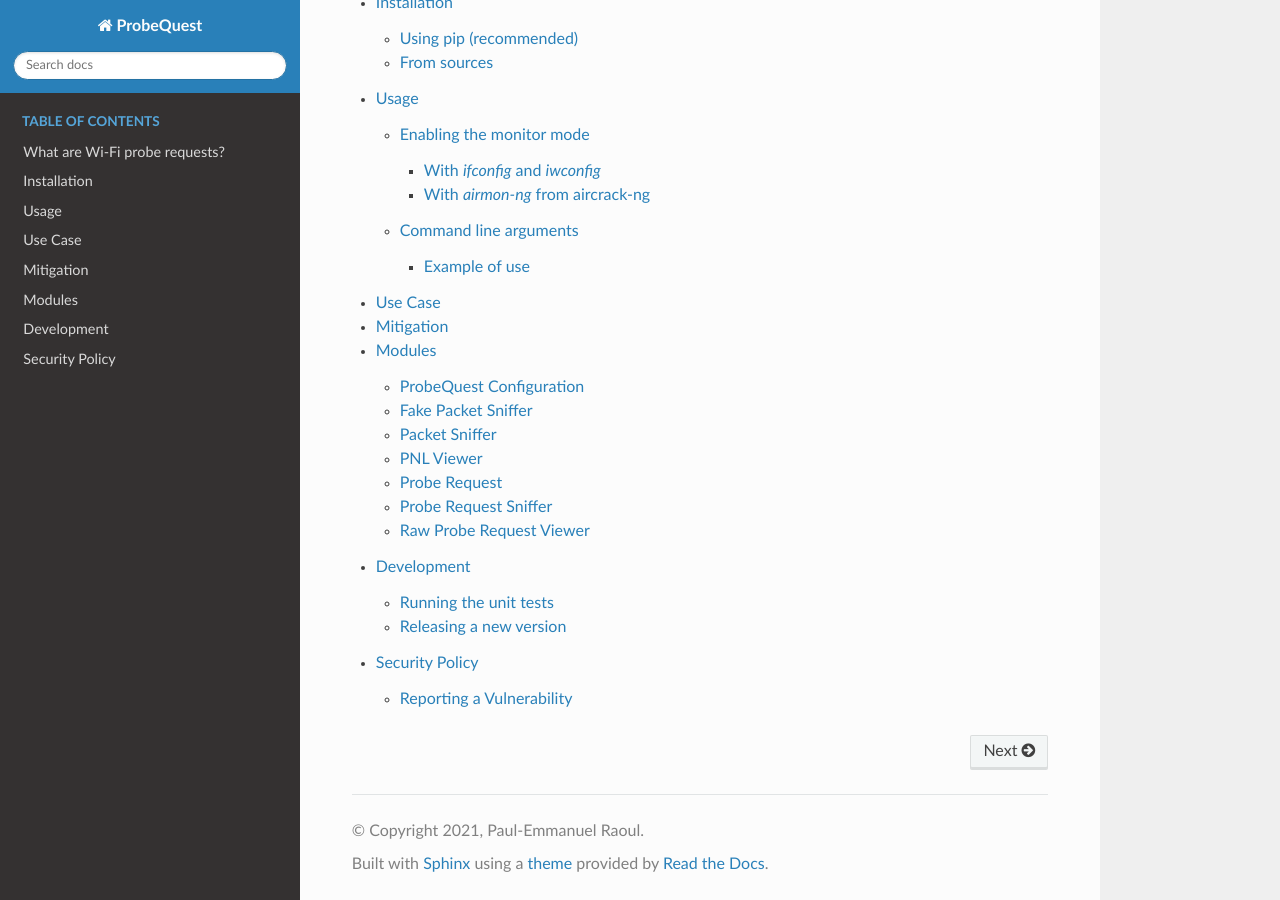
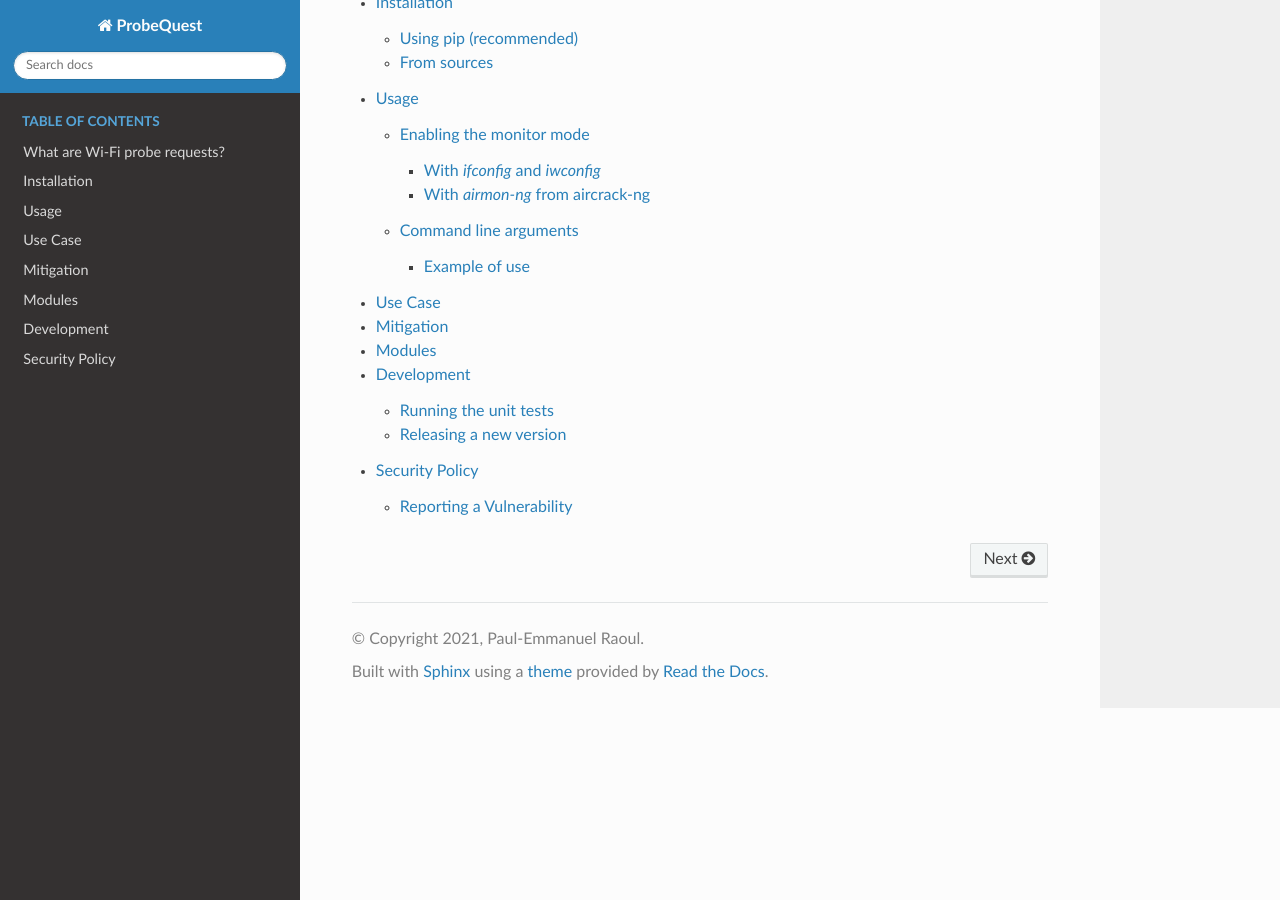
Before and after one commit to SkypLabs/probequest, a Sphinx documentation site: the page built from docs/index.rst, in a window 1280 px wide and 900 px high, scrolled down 635 px. Built offline with Sphinx 7.4.7 and the Read the Docs theme 2.0.0, drawn with Linux system fonts in a browser that asks for light colours.

Commit message:
Document recursively modules with 'autosummary'
For further information about this Sphinx extension:
https://www.sphinx-doc.org/en/master/usage/extensions/autosummary.html

```diff
--- /dev/null
+++ b/docs/_templates/class.rst
@@ -0,0 +1,32 @@
+{{ fullname | escape | underline}}
+
+.. currentmodule:: {{ module }}
+
+.. autoclass:: {{ objname }}
+   :members:
+   :show-inheritance:
+   :inherited-members:
+
+   {% block methods %}
+   .. automethod:: __init__
+
+   {% if methods %}
+   .. rubric:: {{ _('Methods') }}
+
+   .. autosummary::
+   {% for item in methods %}
+      ~{{ name }}.{{ item }}
+   {%- endfor %}
+   {% endif %}
+   {% endblock %}
+
+   {% block attributes %}
+   {% if attributes %}
+   .. rubric:: {{ _('Attributes') }}
+
+   .. autosummary::
+   {% for item in attributes %}
+      ~{{ name }}.{{ item }}
+   {%- endfor %}
+   {% endif %}
+   {% endblock %}
--- /dev/null
+++ b/docs/_templates/module.rst
@@ -0,0 +1,66 @@
+{{ fullname | escape | underline}}
+
+.. automodule:: {{ fullname }}
+
+   {% block attributes %}
+   {% if attributes %}
+   .. rubric:: {{ _('Module Attributes') }}
+
+   .. autosummary::
+      :toctree:
+   {% for item in attributes %}
+      {{ item }}
+   {%- endfor %}
+   {% endif %}
+   {% endblock %}
+
+   {% block functions %}
+   {% if functions %}
+   .. rubric:: {{ _('Functions') }}
+
+   .. autosummary::
+      :toctree:
+   {% for item in functions %}
+      {{ item }}
+   {%- endfor %}
+   {% endif %}
+   {% endblock %}
+
+   {% block classes %}
+   {% if classes %}
+   .. rubric:: {{ _('Classes') }}
+
+   .. autosummary::
+      :toctree:
+      :template: class.rst
+   {% for item in classes %}
+      {{ item }}
+   {%- endfor %}
+   {% endif %}
+   {% endblock %}
+
+   {% block exceptions %}
+   {% if exceptions %}
+   .. rubric:: {{ _('Exceptions') }}
+
+   .. autosummary::
+      :toctree:
+   {% for item in exceptions %}
+      {{ item }}
+   {%- endfor %}
+   {% endif %}
+   {% endblock %}
+
+{% block modules %}
+{% if modules %}
+.. rubric:: Modules
+
+.. autosummary::
+   :toctree:
+   :template: module.rst
+   :recursive:
+{% for item in modules %}
+   {{ item }}
+{%- endfor %}
+{% endif %}
+{% endblock %}
--- a/docs/conf.py
+++ b/docs/conf.py
@@ -36,6 +36,7 @@
 # ones.
 extensions = [
     'sphinx.ext.autodoc',
+    'sphinx.ext.autosummary',
     'sphinx.ext.todo',
     'sphinx.ext.viewcode',
     'sphinxarg.ext',
@@ -69,6 +70,10 @@
 
 # -- Extension configuration -------------------------------------------------
 
+# -- Options for autosummary extension ---------------------------------------
+
+autosummary_generate = True
+
 # -- Options for todo extension ----------------------------------------------
 
 # If true, `todo` and `todoList` produce output, else they produce nothing.
--- a/docs/modules/config.rst
+++ /dev/null
@@ -1,5 +0,0 @@
-ProbeQuest Configuration
-------------------------
-
-.. automodule:: probequest.config
-    :members:
--- a/docs/modules/fake_packet_sniffer.rst
+++ /dev/null
@@ -1,5 +0,0 @@
-Fake Packet Sniffer
--------------------
-
-.. automodule:: probequest.fake_packet_sniffer
-    :members:
--- a/docs/modules/packet_sniffer.rst
+++ /dev/null
@@ -1,5 +0,0 @@
-Packet Sniffer
---------------
-
-.. automodule:: probequest.packet_sniffer
-    :members:
--- a/docs/modules/pnl.rst
+++ /dev/null
@@ -1,5 +0,0 @@
-PNL Viewer
-----------
-
-.. automodule:: probequest.ui.pnl
-    :members:
--- a/docs/modules/probe_request.rst
+++ /dev/null
@@ -1,5 +0,0 @@
-Probe Request
--------------
-
-.. automodule:: probequest.probe_request
-    :members:
--- a/docs/modules/probe_request_sniffer.rst
+++ /dev/null
@@ -1,5 +0,0 @@
-Probe Request Sniffer
----------------------
-
-.. automodule:: probequest.probe_request_sniffer
-    :members:
--- a/docs/modules/raw.rst
+++ /dev/null
@@ -1,5 +0,0 @@
-Raw Probe Request Viewer
-------------------------
-
-.. automodule:: probequest.ui.raw
-    :members:
```
Also changed, not shown: docs/modules.rst (+5 -4 lines), 1 other file.
